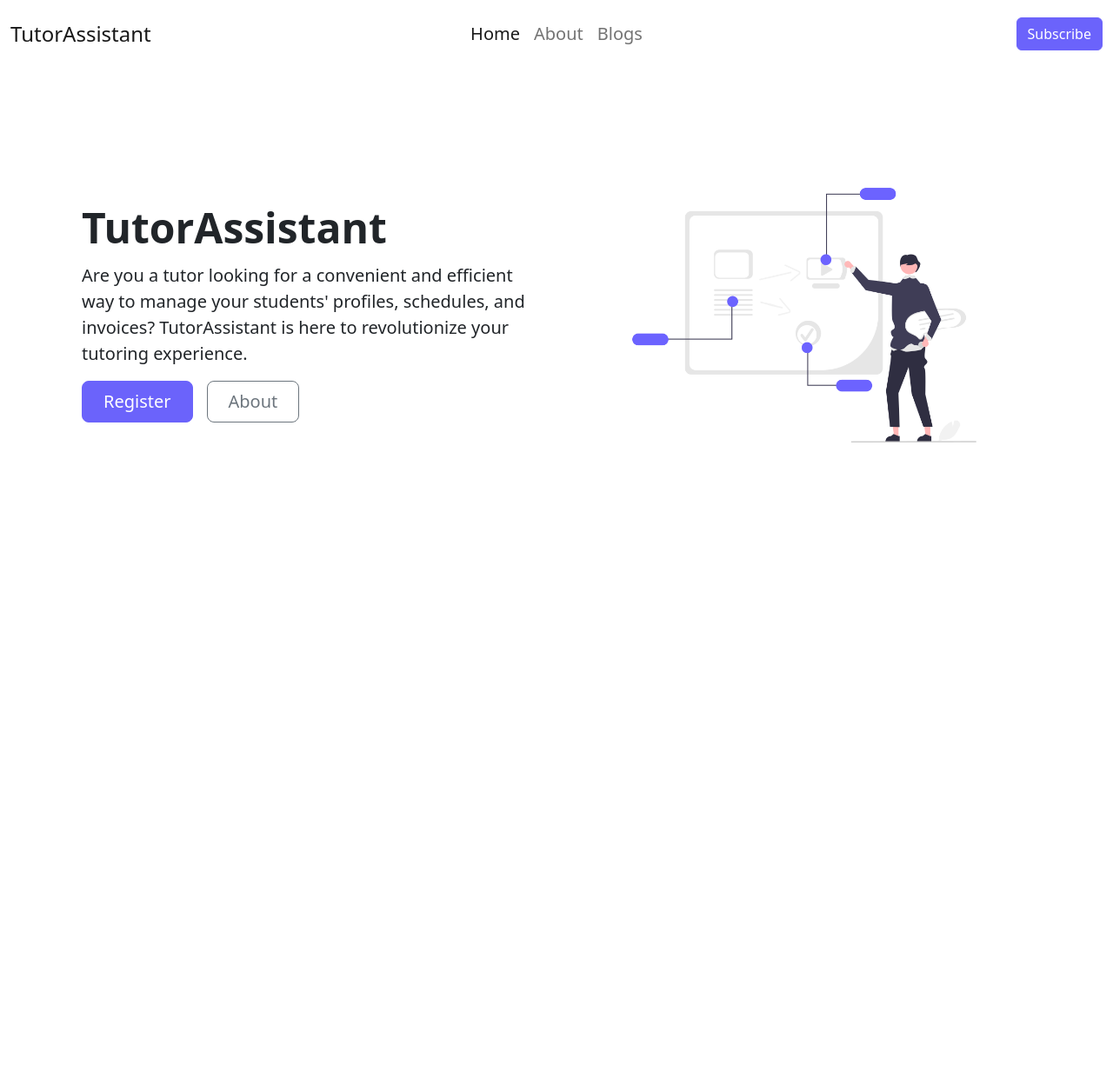
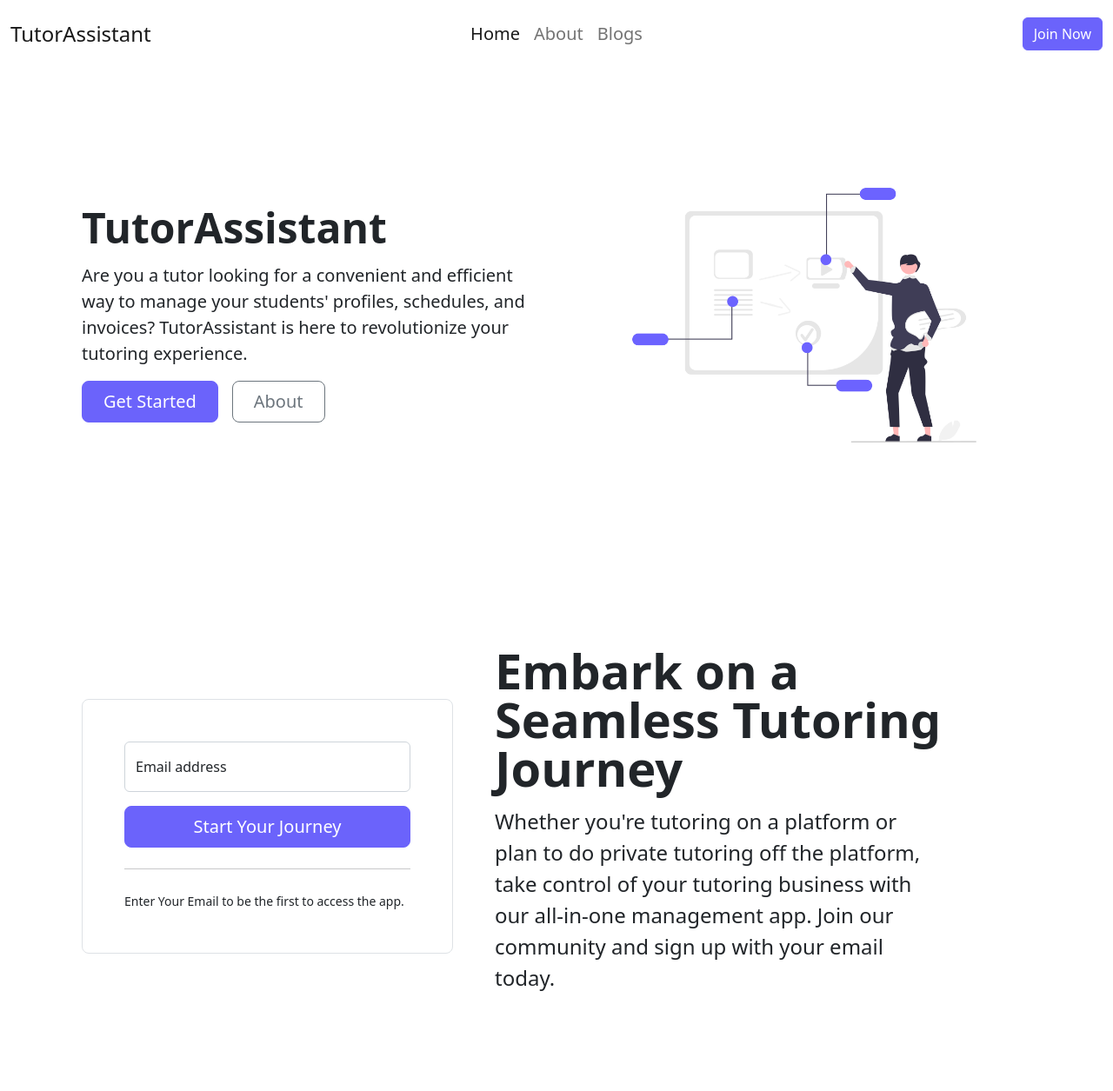
Before and after one commit to louiskwt/tutor_assistant, a Django app: page / in a window 1280 px wide. Shown: the whole page at 87% size. Before the commit the page ends 509 px from the top, so only its background shows below. Run offline with Django 4.2, Linux system fonts and the light colour scheme.

Commit message:
built email collect section

```diff
--- a/templates/base.html
+++ b/templates/base.html
@@ -45,7 +45,7 @@
             </li> -->
           </ul>
           <div class="d-none d-lg-flex col-lg-3 justify-content-lg-end">
-            <button class="btn btn-primary">Subscribe</button>
+            <button class="btn btn-primary">Join Now</button>
           </div>
         </div>
       </div>
--- a/templates/home.html
+++ b/templates/home.html
@@ -11,10 +11,30 @@
       <h1 class="display-5 fw-bold lh-1 mb-3">TutorAssistant</h1>
       <p class="lead">Are you a tutor looking for a convenient and efficient way to manage your students' profiles, schedules, and invoices? TutorAssistant is here to revolutionize your tutoring experience.</p>
       <div class="d-grid gap-2 d-md-flex justify-content-md-start">
-        <button type="button" class="btn btn-primary btn-lg px-4 me-md-2">Register</button>
+        <button type="button" class="btn btn-primary btn-lg px-4 me-md-2">Get Started</button>
         <button type="button" class="btn btn-outline-secondary btn-lg px-4">About</button>
       </div>
     </div>
   </div>
 </div>
+<!-- Sign up form  -->
+<div class="container col-xxl-8 px-4 py-5">
+  <div class="row flex-lg-row-reverse align-items-center g-5 py-5">
+    <div class="col-lg-7 text-center text-lg-start">
+      <h1 class="display-4 fw-bold lh-1 text-body-emphasis mb-3">Embark on a Seamless Tutoring Journey</h1>
+      <p class="col-lg-10 fs-4">Whether you're tutoring on a platform or plan to do private tutoring off the platform, take control of your tutoring business with our all-in-one management app. Join our community and sign up with your email today.</p>
+    </div>
+    <div class="col-md-10 mx-auto col-lg-5">
+      <form class="p-4 p-md-5 border rounded-3 bg-body-tertiary">
+        <div class="form-floating mb-3">
+          <input type="email" class="form-control" id="floatingInput" placeholder="name@example.com" />
+          <label for="floatingInput">Email address</label>
+        </div>
+        <button class="w-100 btn btn-lg btn-primary" type="submit">Start Your Journey</button>
+        <hr class="my-4" />
+        <small class="text-body-secondary">Enter Your Email to be the first to access the app.</small>
+      </form>
+    </div>
+  </div>
+</div>
 {% endblock content %}
```
